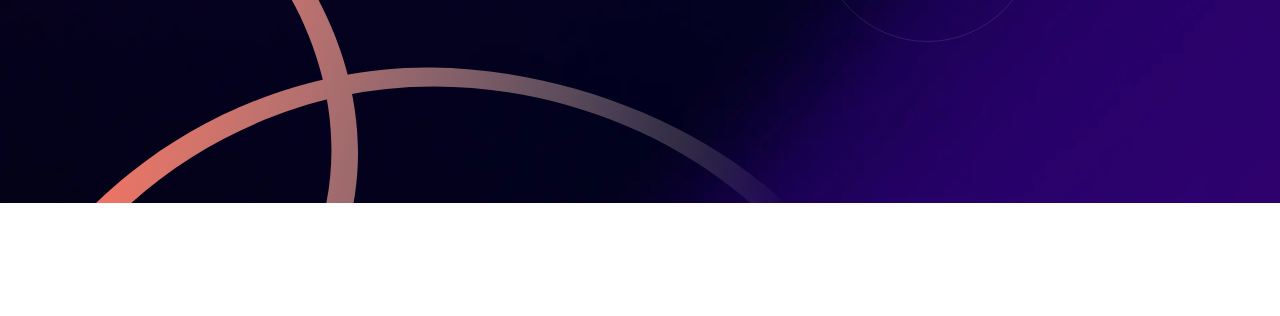
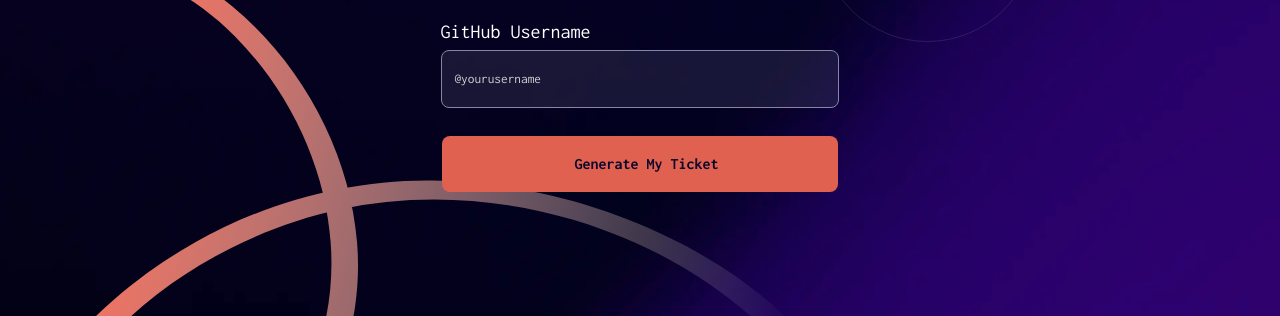
Before and after one commit to Demaxs26/frontend-mentor-conference-ticket, a plain HTML site: page index.html in a window 1280 px wide. Shown: the part 775-1091 px from the top of the page. Before the commit the page ends 978 px from the top, so only its background shows below. Drawn offline with Linux system fonts and the light colour scheme.

Commit message:
Update style.css

```diff
--- a/style.css
+++ b/style.css
@@ -29,7 +29,7 @@ main{
 
 
 #form-sect{
-    display: none; /* flex  */
+    display: flex; /* flex  */
     flex-direction: column;
     align-items: center;
     margin-bottom: 15vh;
@@ -184,7 +184,7 @@ input:focus,.dropPlaceOver{
 }
 
 #result-sect{
-    display: flex;
+    display: none;
     flex-direction: column;
     align-items: center;
 }
```
